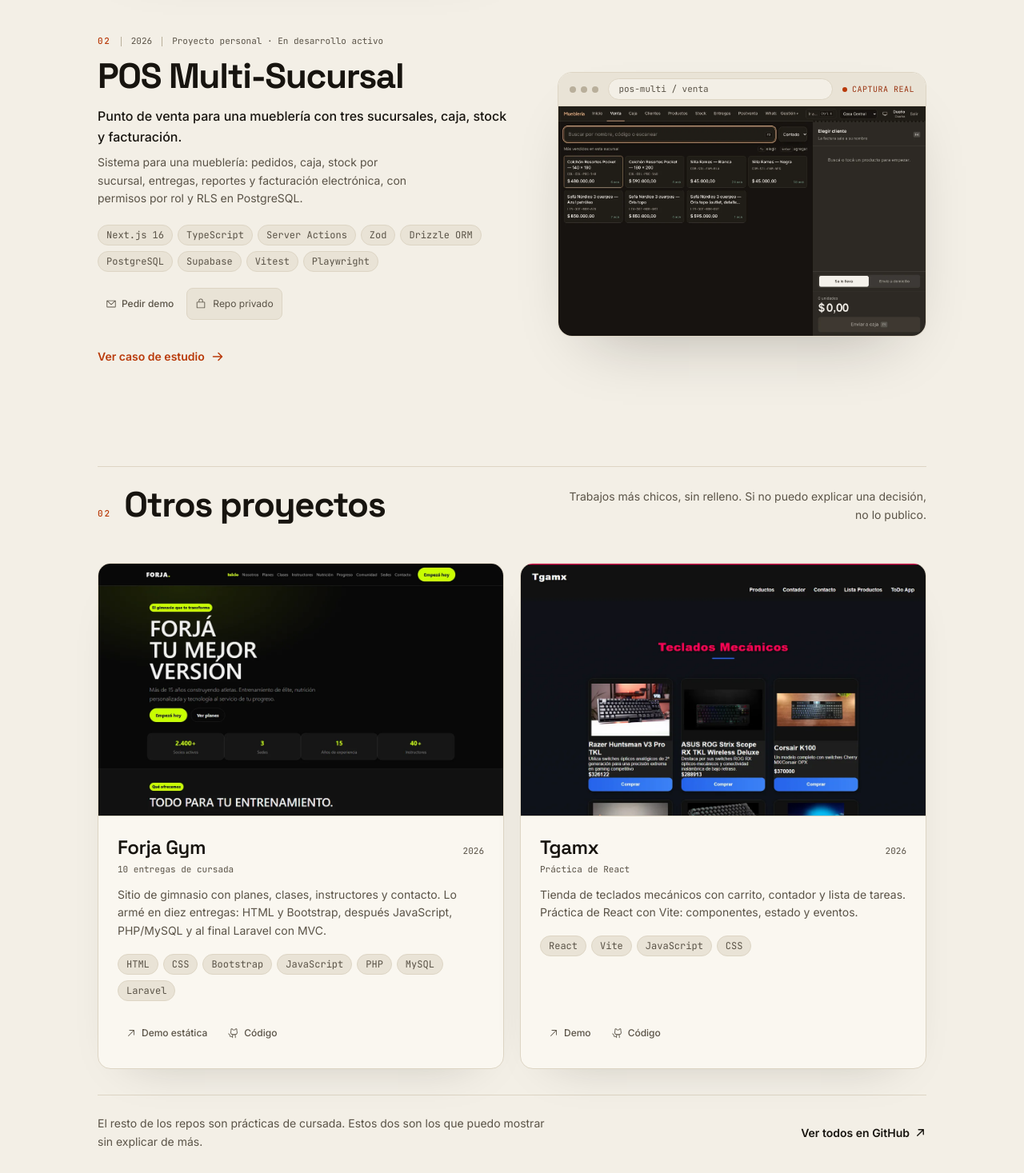
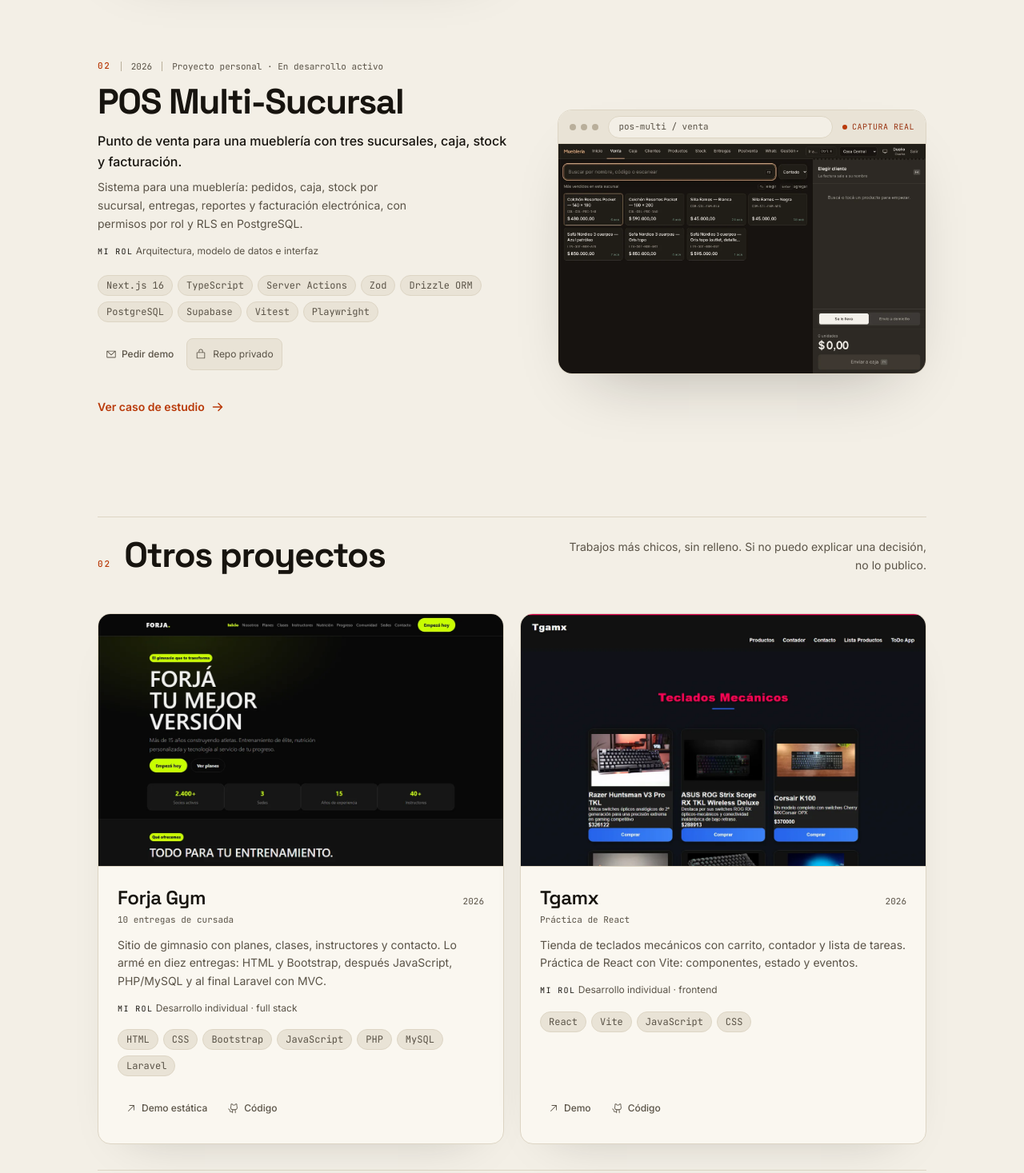
Before and after one commit to IsaiasDc2/Portafolio, a Next.js app: page / in a window 1280 px wide. Shown: the part 1592-3059 px from the top of the page at 80% size. Built offline with nearby package versions, Linux system fonts and the light colour scheme; no server answers.

Commit message:
Show project roles on all project cards

```diff
--- a/src/components/OtherProjects.tsx
+++ b/src/components/OtherProjects.tsx
@@ -52,6 +52,12 @@ export function OtherProjects() {
                   <p className="mt-3 text-sm leading-relaxed text-muted">
                     {project.summary[locale]}
                   </p>
+                  <p className="mt-3 text-xs leading-relaxed text-muted">
+                    <span className="font-mono text-[10px] uppercase tracking-[0.14em] text-text">
+                      {copy.projects.role[locale]}
+                    </span>{" "}
+                    {project.roleSummary[locale]}
+                  </p>
 
                   <ul className="mt-4 flex flex-wrap gap-1.5" aria-label="Stack">
                     {project.stack.map((tech) => (
--- a/src/components/ProjectCard.tsx
+++ b/src/components/ProjectCard.tsx
@@ -102,6 +102,12 @@ export function ProjectCard({
         <p className="mt-2 max-w-[46ch] text-sm leading-relaxed text-muted">
           {project.pitch[locale]}
         </p>
+        <p className="mt-3 text-xs leading-relaxed text-muted">
+          <span className="font-mono text-[10px] uppercase tracking-[0.14em] text-text">
+            {copy.projects.role[locale]}
+          </span>{" "}
+          {project.roleSummary[locale]}
+        </p>
 
         <ul className="mt-5 flex flex-wrap gap-1.5" aria-label="Stack">
           {project.stack.map((tech) => (
--- a/src/data/projects.ts
+++ b/src/data/projects.ts
@@ -24,6 +24,10 @@ export const featuredProjects: readonly FeaturedProject[] = [
     pitch: {
       es: "E-commerce para Argentina: catálogo con filtros, armador con chequeo de compatibilidad, carrito, checkout con Mercado Pago y panel de administración.",
       en: "E-commerce for Argentina: filterable catalog, compatibility-checked PC builder, cart, Mercado Pago checkout and an admin panel.",
+    },
+    roleSummary: {
+      es: "Frontend, checkout y asistente de IA",
+      en: "Frontend, checkout and AI assistant",
     },
     stack: [
       "React 19",
@@ -177,6 +181,10 @@ export const featuredProjects: readonly FeaturedProject[] = [
     pitch: {
       es: "Sistema para una mueblería: pedidos, caja, stock por sucursal, entregas, reportes y facturación electrónica, con permisos por rol y RLS en PostgreSQL.",
       en: "System for a furniture store: orders, cash register, stock per branch, deliveries, reports and e-invoicing, with role permissions and PostgreSQL RLS.",
+    },
+    roleSummary: {
+      es: "Arquitectura, modelo de datos e interfaz",
+      en: "Architecture, data model and interface",
     },
     stack: [
       "Next.js 16",
@@ -364,6 +372,10 @@ export const otherProjects: readonly OtherProject[] = [
       es: "Sitio de gimnasio con planes, clases, instructores y contacto. Lo armé en diez entregas: HTML y Bootstrap, después JavaScript, PHP/MySQL y al final Laravel con MVC.",
       en: "Gym site with plans, classes, instructors and contact. I built it across ten assignments: HTML and Bootstrap, then JavaScript, PHP/MySQL and finally Laravel with MVC.",
     },
+    roleSummary: {
+      es: "Desarrollo individual · full stack",
+      en: "Solo build · full stack",
+    },
     stack: ["HTML", "CSS", "Bootstrap", "JavaScript", "PHP", "MySQL", "Laravel"],
     image: {
       src: forjaShot,
@@ -395,6 +407,10 @@ export const otherProjects: readonly OtherProject[] = [
       es: "Tienda de teclados mecánicos con carrito, contador y lista de tareas. Práctica de React con Vite: componentes, estado y eventos.",
       en: "Mechanical keyboard store with a cart, counter and to-do list. React practice with Vite: components, state and events.",
     },
+    roleSummary: {
+      es: "Desarrollo individual · frontend",
+      en: "Solo build · frontend",
+    },
     stack: ["React", "Vite", "JavaScript", "CSS"],
     image: {
       src: tgamxShot,
--- a/src/data/types.ts
+++ b/src/data/types.ts
@@ -42,6 +42,7 @@ export type FeaturedProject = {
   context: L10n;
   tagline: L10n;
   pitch: L10n;
+  roleSummary: L10n;
   stack: readonly string[];
   image: ProjectImage;
   imageLabel?: L10n;
@@ -58,6 +59,7 @@ export type OtherProject = {
   year: string;
   context: L10n;
   summary: L10n;
+  roleSummary: L10n;
   stack: readonly string[];
   image: ProjectImage;
   links: readonly ProjectLink[];
```
